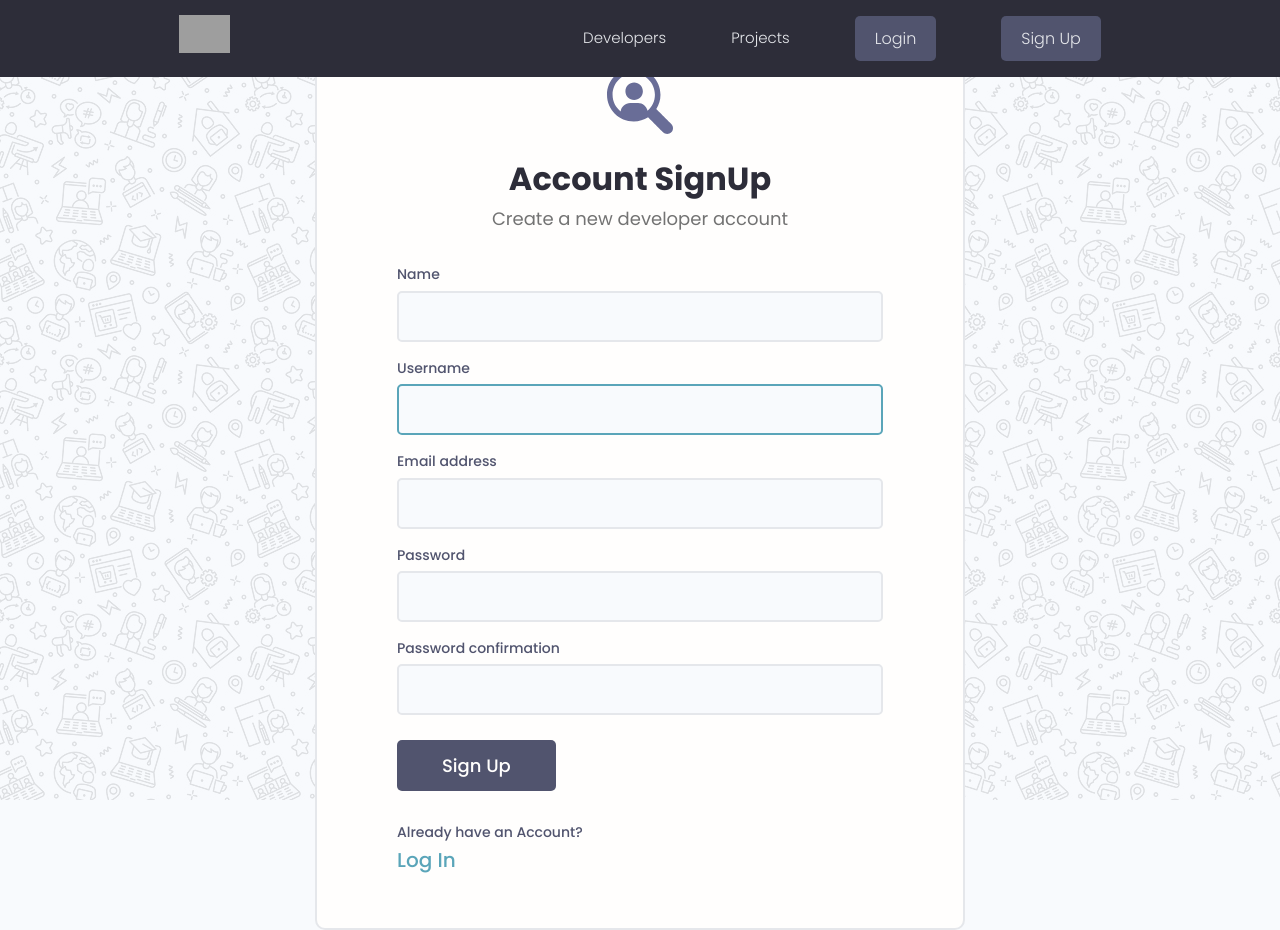
After one commit to saalikmubeen/devsearch, a Django app: page /register in a window 1280 px wide. The commit adds this page. Run offline with Django 3.2, Linux system fonts and the light colour scheme; some libraries are stand-ins or nearby versions; grey boxes are pictures that could not be loaded.

Commit message:
implemented signUp and logout

```diff
--- a/templates/navbar.html
+++ b/templates/navbar.html
@@ -19,12 +19,14 @@
 
 
 
-
-                <li class="header__menuItem"><a href="">Inbox</a></li>
-                <li class="header__menuItem"><a href="">Account</a></li>
-                <li class="header__menuItem"><a href="" class="btn btn--sub">Logout</a></li>
-                <li class="header__menuItem"><a href="" class="btn btn--sub">Login/Sign Up</a></li>
-
+                {% if request.user.is_authenticated %}
+                    <li class="header__menuItem"><a href="">Inbox</a></li>
+                    <li class="header__menuItem"><a href="">Account</a></li>
+                    <li class="header__menuItem"><a href="{% url 'logout' %}" class="btn btn--sub">Logout</a></li>
+                {% else %}
+                    <li class="header__menuItem"><a href="{% url 'login' %}" class="btn btn--sub">Login</a></li>
+                    <li class="header__menuItem"><a href="{% url 'register' %}" class="btn btn--sub">Sign Up</a></li>
+                {% endif %}
             </ul>
         </nav>
     </div>
--- /dev/null
+++ b/users/forms.py
@@ -0,0 +1,22 @@
+from django.contrib.auth.forms import UserCreationForm
+from django.contrib.auth.models import User
+
+
+class CustomUserCreationForm(UserCreationForm):
+
+    class Meta:
+        model = User
+        fields = ["first_name", "username", "email", "password1", "password2"]
+        labels = {
+            "first_name": "Name"
+        }
+
+
+    def __init__(self, *args, **kwargs):
+        super(CustomUserCreationForm, self).__init__(*args, **kwargs)
+
+        for field in self.fields.values():
+            field.widget.attrs.update({
+                "class": "input"
+            })
+        # print(self.fields)
--- a/users/signals.py
+++ b/users/signals.py
@@ -4,6 +4,7 @@ from django.dispatch import receiver
 from .models import Profile
 
 
+# sender = User, instance = instance of User, created = True or False
 def createProfile(sender, instance, created, **kwargs):
     if created:
         user = instance
@@ -17,9 +18,10 @@ def createProfile(sender, instance, created, **kwargs):
         print("Profile created")
 
 
+# sender = Profile, instance = instance of Profile, created = True or False
 def deleteUser(sender, instance, **kwargs):
     try:
-        user = instance.user
+        user = instance.user # profile.user
         user.delete()
         print("User deleted")
     except:
--- a/users/templates/users/login.html
+++ b/users/templates/users/login.html
@@ -37,7 +37,7 @@
 
       <div class="auth__alternative">
         <p>Don’t have an Account?</p>
-        <a href="signup.html">Sign Up</a>
+        <a href="{% url 'register' %}">Sign Up</a>
       </div>
     </div>
   </div>
--- /dev/null
+++ b/users/templates/users/register.html
@@ -0,0 +1,48 @@
+{% extends 'base.html' %}
+{% load static %}
+{% block content %}
+
+<div class="auth">
+
+    <div class="card">
+
+      <div class="auth__header text-center">
+        <a href="/">
+          <img src="{% static 'images/icon.svg' %}" alt="icon" />
+        </a>
+       <h3>Account SignUp</h3>
+        <p>Create a new developer account</p>
+      </div>
+
+      <form action="{% url 'register' %}" method="POST" class="form auth__form">
+          {% csrf_token %}
+
+          {% for field in form %}
+             <div class="form__field">
+                <label for="formInput#text">{{field.label}}</label>
+                {{field}}
+
+                <!-- {% if field.help_text %}
+                <small>{{field.help_text}}</small>
+                {% endif %} -->
+
+                {% for error in field.errors %}
+                <p style="color: red;">{{error}}</p>
+                {% endfor %}
+
+            </div>
+          {% endfor %}
+
+        <div class="auth__actions">
+          <input class="btn btn--sub btn--lg" type="submit" value="Sign Up" />
+        </div>
+      </form>
+
+      <div class="auth__alternative">
+        <p>Already have an Account?</p>
+        <a href="{% url 'login' %}">Log In</a>
+      </div>
+    </div>
+  </div>
+
+{% endblock content %}
--- a/users/urls.py
+++ b/users/urls.py
@@ -3,5 +3,7 @@ from . import views
 
 urlpatterns = [
     path("", views.index, name="home"),
-    path('login', views.loginUser, name="login")
+    path('login', views.loginUser, name="login"),
+    path('register', views.registerUser, name="register"),
+    path('logout', views.logoutUser, name="logout")
 ]
--- a/users/views.py
+++ b/users/views.py
@@ -3,6 +3,7 @@ from django.shortcuts import render, redirect
 from django.contrib.auth import login, authenticate, logout
 from django.contrib.auth.models import User
 from django.contrib import messages
+from .forms import CustomUserCreationForm
 
 # Create your views here.
 
@@ -12,6 +13,9 @@ def index(request):
 
 
 def loginUser(request):
+    if request.user.is_authenticated:
+        return redirect("home")
+
     if request.method == "POST":
         username = request.POST['username'].lower()
         password = request.POST['password']
@@ -31,3 +35,34 @@ def loginUser(request):
             messages.error(request, "Invalid username or password")
 
     return render(request, 'users/login.html')
+
+
+def registerUser(request):
+    if request.user.is_authenticated:
+        return redirect("home")
+
+    form = CustomUserCreationForm()
+
+    if request.method == "POST":
+        form = CustomUserCreationForm(request.POST)
+
+        if form.is_valid():
+            user = form.save(commit=False)
+            user.username = user.username.lower()
+            form.save()
+
+            messages.success(request, 'User registered successfully!')
+
+            login(request, user)
+            return redirect("home")
+
+        else:
+            messages.error(request, 'An error has occurred during registration')
+
+    return render(request, 'users/register.html', {"form": form})
+
+
+def logoutUser(request):
+    logout(request)
+    messages.success(request, "Successfully logged out")
+    return redirect("home")
```
Also changed, not shown: db.sqlite3.
